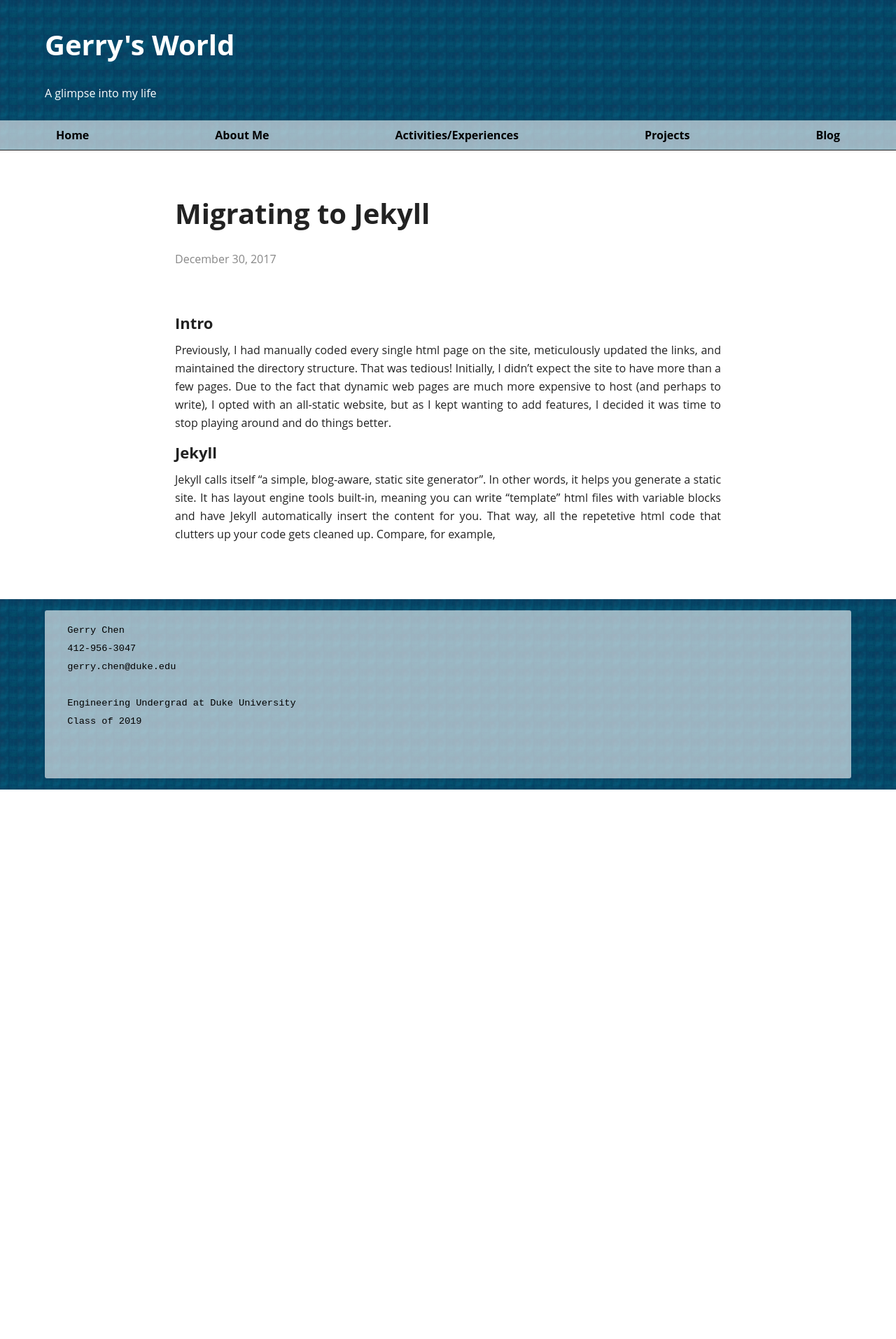
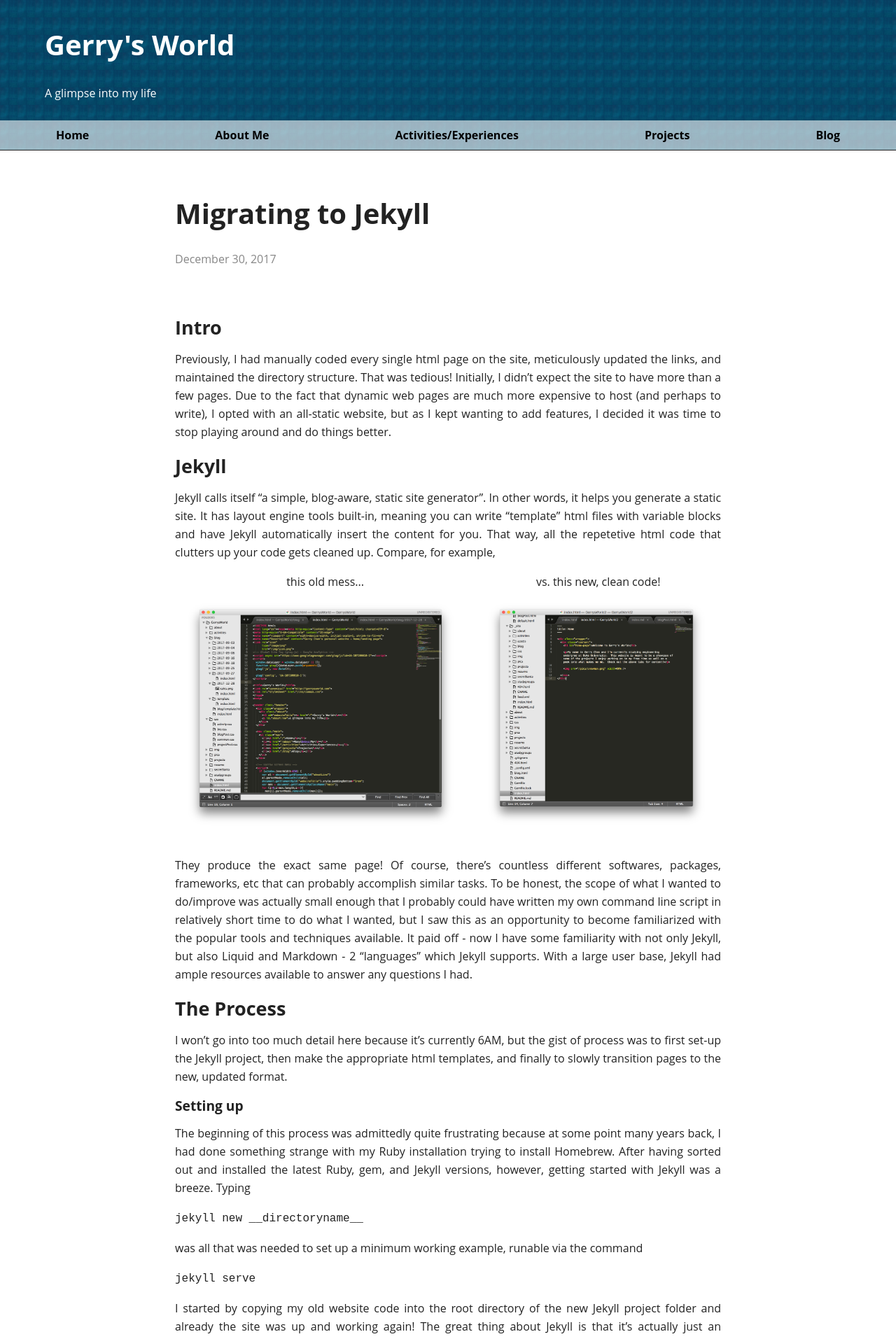
Before and after one commit to gchenfc/gerrysworld2, a Jekyll site: the page built from _blog/2017-12-30/index.md, in a window 1280 px wide. Shown: the top 1913 px of the page at 70% size. Built offline with Jekyll 4.4.1, drawn with Linux system fonts in a browser that asks for light colours; before the commit the page ends 1128 px from its top, so only the background shows below that; some of the changed text lies outside the part shown.

Commit message:
blog post

```diff
--- a/_blog/2017-12-30/index.md
+++ b/_blog/2017-12-30/index.md
@@ -5,8 +5,39 @@ postBlurb: "To clean up code and make site edits faster and more efficient, I sw
 # date: Dec. 28, 2017
 ---
 
-### Intro
+## Intro
 Previously, I had manually coded every single html page on the site, meticulously updated the links, and maintained the directory structure.  That was tedious!  Initially, I didn't expect the site to have more than a few pages.  Due to the fact that dynamic web pages are much more expensive to host (and perhaps to write), I opted with an all-static website, but as I kept wanting to add features, I decided it was time to stop playing around and do things better.
-### Jekyll
+## Jekyll
 Jekyll calls itself <q>a simple, blog-aware, static site generator</q>.  In other words, it helps you generate a static site.  It has layout engine tools built-in, meaning you can write "template" html files with variable blocks and have Jekyll automatically insert the content for you.  That way, all the repetetive html code that clutters up your code gets cleaned up.  Compare, for example,
 <table>
+<tr><td align="center"> this old mess... </td><td align="center"> vs. this new, clean code! </td></tr>
+<tr>
+	<td> <a href="oldHTML.png"><img src="oldHTML.png" width="90%"/></a> </td>
+	<td> <a href="newMarkdown.png"><img src="newMarkdown.png" width="90%" /></a> </td>
+</tr>
+</table>
+
+They produce the exact same page!  Of course, there's countless different softwares, packages, frameworks, etc that can probably accomplish similar tasks.  To be honest, the scope of what I wanted to do/improve was actually small enough that I probably could have written my own command line script in relatively short time to do what I wanted, but I saw this as an opportunity to become familiarized with the popular tools and techniques available.  It paid off - now I have some familiarity with not only Jekyll, but also Liquid and Markdown - 2 "languages" which Jekyll supports.  With a large user base, Jekyll had ample resources available to answer any questions I had.
+
+## The Process
+I won't go into too much detail here because it's currently 6AM, but the gist of process was to first set-up the Jekyll project, then make the appropriate html templates, and finally to slowly transition pages to the new, updated format.
+
+#### Setting up
+The beginning of this process was admittedly quite frustrating because at some point many years back, I had done something strange with my Ruby installation trying to install Homebrew.  After having sorted out and installed the latest Ruby, gem, and Jekyll versions, however, getting started with Jekyll was a breeze.  Typing
+
+<code>jekyll new __directoryname__</code>
+
+was all that was needed to set up a minimum working example, runable via the command
+
+<code>jekyll serve</code>
+
+I started by copying my old website code into the root directory of the new Jekyll project folder and already the site was up and working again!  The great thing about Jekyll is that it's actually just an extension of html which means that any html files will run without the need for any modification.  After editing the configuration file and adding a couple folders, I was ready for the next step.
+
+#### Making HTML templates
+This process could definitely have taken a very long time and a great deal of thought to properly organize and plan for the future.  Since the templates were relatively easy to modify (and the content being the time-intensive one to change) though, I decided to just copy-paste a couple pages and remove the content to use as templates.  For example, I just copy-pasted my homepage and removed the body to use as a template for most of my pages.  Similarly, I took the html from one of my blog posts to use as a template for the rest.  I separated some less obvious code chunks (like the Google analytics script) and put them into different files as well to try to make things cleaner and clearer.  There's still more I'll probably want to tweak, but things are working fine for now.
+
+#### Converting pages
+This was definitely the most time consuming process.  Because I had basically hacked together the site when I first wrote it, some things were very unclear and poorly designed which meant it wasn't really feasible to just use advanced find/replace tools (i.e. the multifile, regex supported one that Sublime uses) to strip files of all but their content.  Some files had different Google analytics tags, css dependencies, arbitrary line breaks, metadata, etc which would have made it a nightmare to automatically convert.  I figured, since I really only have 20ish pages on the site and several of them don't even really need to be converted (remember Jekyll accepts HTML), I would just restructure things manually.  It took me probably 4 hours or so, but I think the amount of brain exercise and learning that came from the experience is worth it.  Next time I feel confident that I will know how to more efficiently structure things and quickly convert pages using more automated processes.
+
+## Conclusions
+The full code for the website is available on <a href="https://github.com/gchenfc/gerrysworld2">github</a>.  All in all, Jekyll was a very pleasant experience and the next time I make a website, I feel content that Jekyll is now in my toolbox.  If I get a chance, though, I'd also be interested in exploring some other CMS's seeing as there seem to be dozens of very well made tools such as Kirby and Perch which, no-doubt, would be better suited for different tasks.
--- a/css/blogPost.css
+++ b/css/blogPost.css
@@ -3,7 +3,7 @@
   width:90%;
   margin: auto;}
 
-.blogPost h3,h4,h5{
+.blogPost h2,h3,h4,h5{
   margin-top: 13px;
 }
 .blogPost p{
```
Also changed, not shown: 13 other files.
